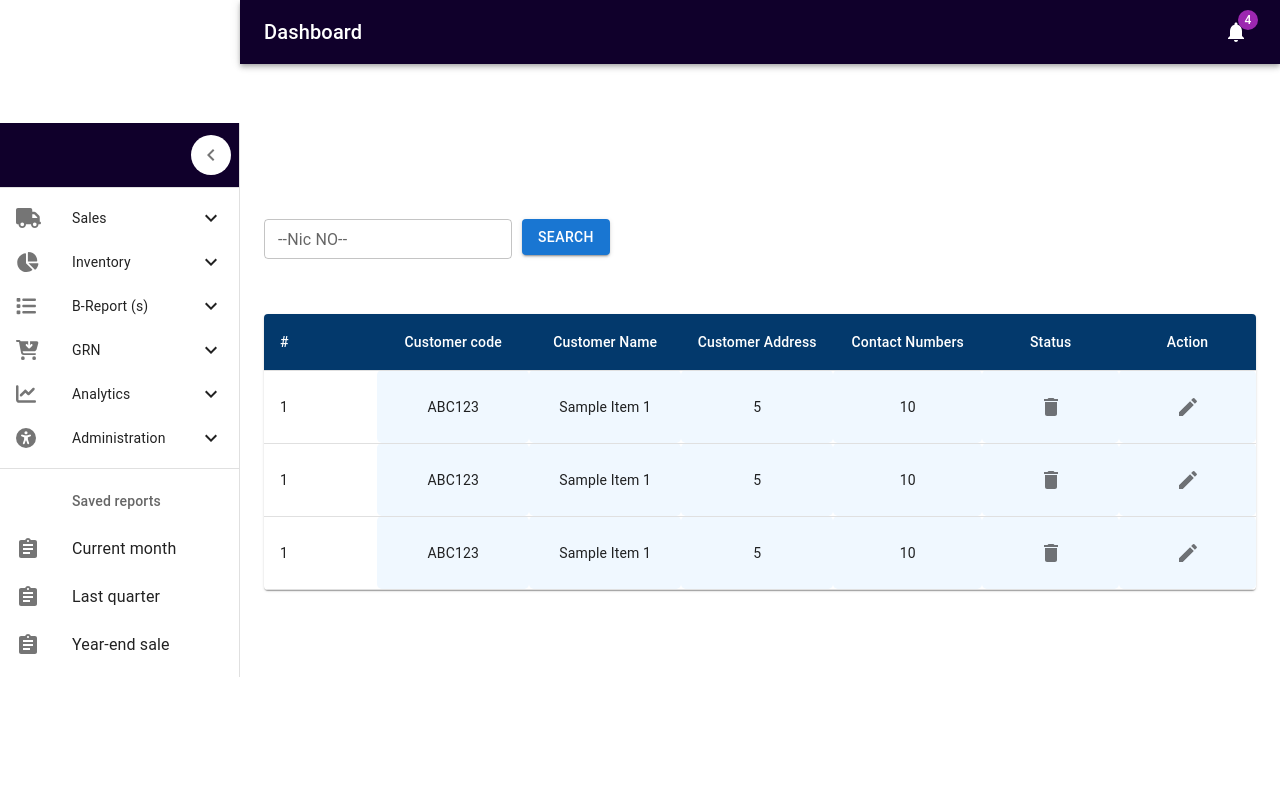
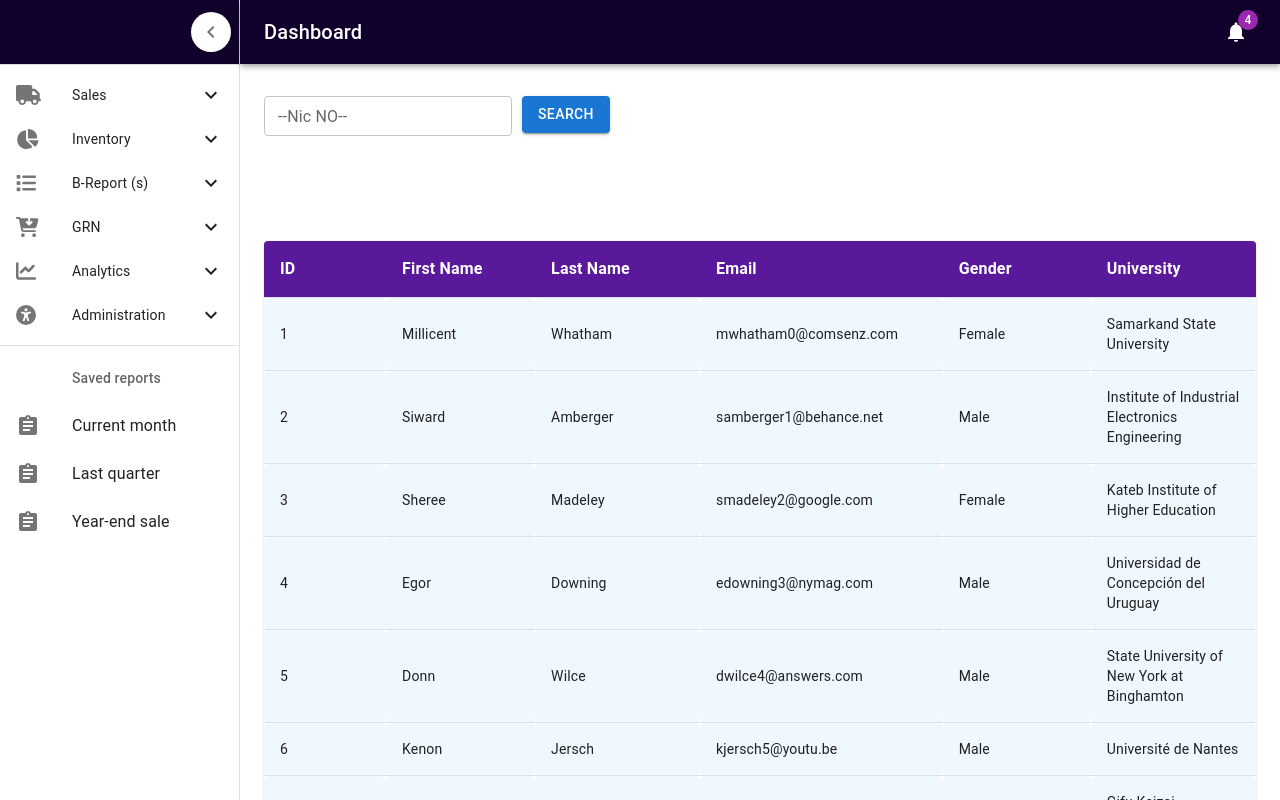
Before and after one commit to ravihennayaka667/BizPilot, a React (Vite) app: page /viewCustomers in a window 1280 px wide. Shown: the top 800 px of the page. Built offline with nearby package versions, Linux system fonts and the light colour scheme.

Commit message:
item delete function developed

```diff
--- a/src/Pages/Customers/addCustomers.jsx
+++ b/src/Pages/Customers/addCustomers.jsx
@@ -216,7 +216,7 @@ export default function AddCustomers() {
                     CANCELL
                   </Button>
 
-                  <Button variant="contained">SAVE</Button>
+                  <Button  id="search_button"variant="contained">SAVE</Button>
                 </div>
               </Grid>
             </Grid>
--- a/src/Pages/Customers/viewCustomers.jsx
+++ b/src/Pages/Customers/viewCustomers.jsx
@@ -8,22 +8,27 @@ import Table from "@mui/material/Table";
 import TableBody from "@mui/material/TableBody";
 import TableContainer from "@mui/material/TableContainer";
 import TableHead from "@mui/material/TableHead";
-
+import { useTable } from "react-table";
 import { tableCellClasses } from "@mui/material/TableCell";
 import IconButton from "@mui/material/IconButton";
 import DeleteIcon from "@mui/icons-material/Delete";
 import EditIcon from "@mui/icons-material/Edit";
 
+
+import fakeData from '../../Components/MOCK_DATA.json';
+import '../../assets/MainTheme.css';
+
+
 export default function ViewCustomers() {
-  const StyledTableCell = styled(TableCell)(({ theme }) => ({
-    [`&.${tableCellClasses.head}`]: {
-      backgroundColor: "#03396c",
-      color: theme.palette.common.white,
-    },
-    [`&.${tableCellClasses.body}`]: {
-      fontSize: 14,
-    },
-  }));
+  // const StyledTableCell = styled(TableCell)(({ theme }) => ({
+  //   [`&.${tableCellClasses.head}`]: {
+  //     backgroundColor: "#03396c",
+  //     color: theme.palette.common.white,
+  //   },
+  //   [`&.${tableCellClasses.body}`]: {
+  //     fontSize: 14,
+  //   },
+  // }));
 
   const sampleData = [
     {
@@ -52,6 +57,65 @@ export default function ViewCustomers() {
     },
   ];
 
+
+
+
+  const StyledTableCell = styled(TableCell)(({ theme }) => ({
+    [`&.${tableCellClasses.head}`]: {
+        backgroundColor: '#03396c',
+        color: theme.palette.common.white,
+    },
+    [`&.${tableCellClasses.body}`]: {
+        fontSize: 14,
+    },
+}));
+
+
+// const sampleData = [
+//     { id: 1, itemCode: 'ABC123', itemDesc: 'Sample Item 1', qty: 5, unitPrice: 10, amount: 50 },
+//     { id: 2, itemCode: 'DEF456', itemDesc: 'Sample Item 2', qty: 3, unitPrice: 15, amount: 45 },
+//     { id: 3, itemCode: 'GHI789', itemDesc: 'Sample Item 3', qty: 2, unitPrice: 20, amount: 40 },
+// ];
+
+
+
+const data = React.useMemo(() => fakeData, []);
+const columns = React.useMemo(() => [
+    {
+        Header: "ID",
+        accessor: "id"
+
+    },
+    {
+        Header: "First Name",
+        accessor: "first_name",
+    },
+    {
+        Header: "Last Name",
+        accessor: "last_name",
+    },
+    {
+        Header: "Email",
+        accessor: "email",
+    },
+    {
+        Header: "Gender",
+        accessor: "gender",
+    },
+    {
+        Header: "University",
+        accessor: "university",
+    },
+],
+    []
+);
+
+const { getTableProps, getTableBodyProps, headerGroups, rows, prepareRow } =
+    useTable({ columns, data });
+
+
+
+
   return (
     <>
       <div>
@@ -61,64 +125,39 @@ export default function ViewCustomers() {
           variant="outlined"
           size="small"
         />
-        <Button variant="contained" style={{ marginLeft: "10px" }}>
+        <Button variant="contained" id="search_button" style={{ marginLeft: "10px",  }}>
           Search
         </Button>
       </div>
 
       <div style={{ paddingTop: "55px" }}>
-        <TableContainer component={Paper}>
-          <Table xs={12} sm={6} md={3} aria-label="customized table">
-            <TableHead>
-              <TableRow>
-                <StyledTableCell>#</StyledTableCell>
-                <StyledTableCell align="center">Customer code</StyledTableCell>
-                <StyledTableCell align="center">Customer Name</StyledTableCell>
-                <StyledTableCell align="center">
-                  Customer Address
-                </StyledTableCell>
-                <StyledTableCell align="center">Contact Numbers</StyledTableCell>
-                <StyledTableCell align="center">Status</StyledTableCell>
-                <StyledTableCell align="center">Action</StyledTableCell>
-              </TableRow>
-            </TableHead>
-            <TableBody>
-              {sampleData.map((row) => (
-                <TableRow key={row.id}>
-                  <StyledTableCell component="th" scope="row">
-                    {row.id}
-                  </StyledTableCell>
-                  <StyledTableCell align="center">
-                    {row.CustCode}
-                  </StyledTableCell>
-                  <StyledTableCell align="center">
-                    {row.CustName}
-                  </StyledTableCell>
-                  <StyledTableCell align="center">
-                    {row.CustAddress}
-                  </StyledTableCell>
-                  <StyledTableCell align="center">
-                    {row.Contacts}
-                  </StyledTableCell>
-
-
-                  <StyledTableCell align="center">
-                    {" "}
-                    <IconButton aria-label="delete">
-                      <DeleteIcon />
-                    </IconButton>
-                  </StyledTableCell>
-                  <StyledTableCell align="center">
-
-                    <IconButton aria-label="Edit">
-                      <EditIcon />
-                    </IconButton>
-                  </StyledTableCell>
-                </TableRow>
-              ))}
-            </TableBody>
-          </Table>
-        </TableContainer>
+      <TableContainer component={Paper} style={{marginTop:'50px'}}>
+                        <Table {...getTableProps()} sx={{ minWidth: 650 }}>
+                            <TableHead style={{backgroundColor:'#5a189a'}}>
+                                {headerGroups.map((headerGroup) => (
+                                    <TableRow {...headerGroup.getHeaderGroupProps()}>
+                                        {headerGroup.headers.map((column) => (
+                                            <TableCell style={{color:'white' , fontWeight:'bold' , fontSize:'16px'}} {...column.getHeaderProps()}>
+                                                {column.render("Header")}
+                                            </TableCell>
+                                        ))}
+                                    </TableRow>
+                                ))}
+                            </TableHead>
+                            <TableBody {...getTableBodyProps()}>
+                                {rows.map((row) => {
+                                    prepareRow(row);
+                                    return (
+                                        <TableRow {...row.getRowProps()}>
+                                            {row.cells.map((cell) => (
+                                                <TableCell {...cell.getCellProps()}> {cell.render("Cell")} </TableCell>
+                                            ))}
+                                        </TableRow>
+                                    );
+                                })}
+                            </TableBody>
+                        </Table>
+                    </TableContainer>
       </div>
     </>
   );
--- a/src/Pages/Invoice/AddInvoice.jsx
+++ b/src/Pages/Invoice/AddInvoice.jsx
@@ -29,7 +29,7 @@ import { Link } from 'react-router-dom';
 import { Breadcrumbs } from '@mui/material';
 
 import '../../assets/MainTheme.css';
-
+import '../../assets/Table.css';
 
 const invoiceType = [
     {
@@ -85,16 +85,26 @@ const StyledTableCell = styled(TableCell)(({ theme }) => ({
 }));
 
 
-const sampleData = [
-    { id: 1, itemCode: 'ABC123', itemDesc: 'Sample Item 1', qty: 5, unitPrice: 10, amount: 50 },
-    { id: 2, itemCode: 'DEF456', itemDesc: 'Sample Item 2', qty: 3, unitPrice: 15, amount: 45 },
-    { id: 3, itemCode: 'GHI789', itemDesc: 'Sample Item 3', qty: 2, unitPrice: 20, amount: 40 },
-];
+
+function AddInvoice() {
+
+    const sampleData = [];
+
+    const [items, setItems] = React.useState(sampleData);
+
+    const[itemName ,setItemName] = React.useState('');
+
+    const [itemPrice , setItemPrice] = React.useState('');
+    const [qtyInHand , setQtyInHand] = React.useState('');
+    const [invoicedQty , setInvoicedQty] = React.useState('');
 
 
 
 
-function AddInvoice() {
+    const handleDelete=(id)=>{
+        setItems(items.filter((item)=>item.id!==id));
+    };
+
 
 
     return (
@@ -269,6 +279,9 @@ function AddInvoice() {
                                     select
                                     size="small"
                                     width="700"
+                                    value={itemName}
+                                    onChange={(e) => setItemName(e.target.value)
+                                    }
                                 />
                             </Grid>
                             <Grid item xs={12} sm={6} md={3}>
@@ -277,6 +290,10 @@ function AddInvoice() {
                                     label="Item Price"
 
                                     size="small"
+                                    value={itemPrice}
+                                    onChange={(e) => setItemPrice(e.target.value)
+                                    }
+
                                 />
                             </Grid>
                             <Grid item xs={12} sm={6} md={3}>
@@ -285,6 +302,9 @@ function AddInvoice() {
                                     label="Qty In Hand"
                                     type="text"
                                     size="small"
+                                    value={qtyInHand}
+                                    onChange={(e)=>setQtyInHand(e.target.value)}
+
                                 />
                             </Grid>
 
@@ -294,6 +314,9 @@ function AddInvoice() {
                                     label="Invoiced Qty"
                                     type="text"
                                     size="small"
+                                    value={invoicedQty}
+                                    onChange={(e)=>setInvoicedQty(e.target.value)}
+
                                 />
                             </Grid>
 
@@ -302,7 +325,16 @@ function AddInvoice() {
                         <Grid container spacing={2}>
                             <Grid item xs={10} sm={10} md={11}>
                                 <div style={{ textAlign: 'right' }}>
-                                    <Button variant="contained">Add To List</Button>
+                                    <Button style={{backgroundColor:'#7b2cbf'}} variant="contained" onClick={()=>{
+                                        setItems([...items,{id:items.length+1,
+                                            itemCode:itemName,
+                                            itemDesc:itemPrice,
+                                            qty:qtyInHand,
+                                            unitPrice:invoicedQty,
+                                            amount:qtyInHand*invoicedQty
+
+                                        }]);
+                                     } }>Add To List</Button>
                                 </div>
                             </Grid>
                         </Grid>
@@ -323,10 +355,8 @@ function AddInvoice() {
 
                 <TableContainer component={Paper}  >
                     <Table xs={12} sm={4} md={3} aria-label="customized table"  >
-                        <TableHead  >
-                            <TableRow>
-
-
+                    <TableHead style={{color:'red'}}>
+                    <TableRow>
 
                                 <StyledTableCell>#</StyledTableCell>
                                 <StyledTableCell align="right">ITEM CODE</StyledTableCell>
@@ -339,7 +369,7 @@ function AddInvoice() {
                         </TableHead>
                         <TableBody>
 
-                            {sampleData.map((row) => (
+                            {items.map((row) => (
                                 <TableRow key={row.id}>
                                     <StyledTableCell component="th" scope="row">
                                         {row.id}
@@ -349,7 +379,7 @@ function AddInvoice() {
                                     <StyledTableCell align="right">{row.qty}</StyledTableCell>
                                     <StyledTableCell align="right">{row.unitPrice}</StyledTableCell>
                                     <StyledTableCell align="right">{row.amount}</StyledTableCell>
-                                    <StyledTableCell align="right"> <IconButton aria-label="delete">
+                                    <StyledTableCell align="right"> <IconButton aria-label="delete" onClick={()=>handleDelete(row.id)}>
                                         <DeleteIcon />
                                     </IconButton></StyledTableCell>
                                 </TableRow>
--- a/src/Pages/Invoice/InvoiceView.jsx
+++ b/src/Pages/Invoice/InvoiceView.jsx
@@ -110,7 +110,7 @@ export default function InvoiceView() {
 
                     <TableContainer component={Paper} style={{marginTop:'50px'}}>
                         <Table {...getTableProps()} sx={{ minWidth: 650 }}>
-                            <TableHead style={{backgroundColor:'#5a189a'}}>
+                            <TableHead style={{backgroundColor:'#5a1891'}}>
                                 {headerGroups.map((headerGroup) => (
                                     <TableRow {...headerGroup.getHeaderGroupProps()}>
                                         {headerGroup.headers.map((column) => (
--- a/src/assets/MainTheme.css
+++ b/src/assets/MainTheme.css
@@ -11,5 +11,5 @@
 }
 
 #search_button{
-
+   background-color:"#5a189a";
 }
```
